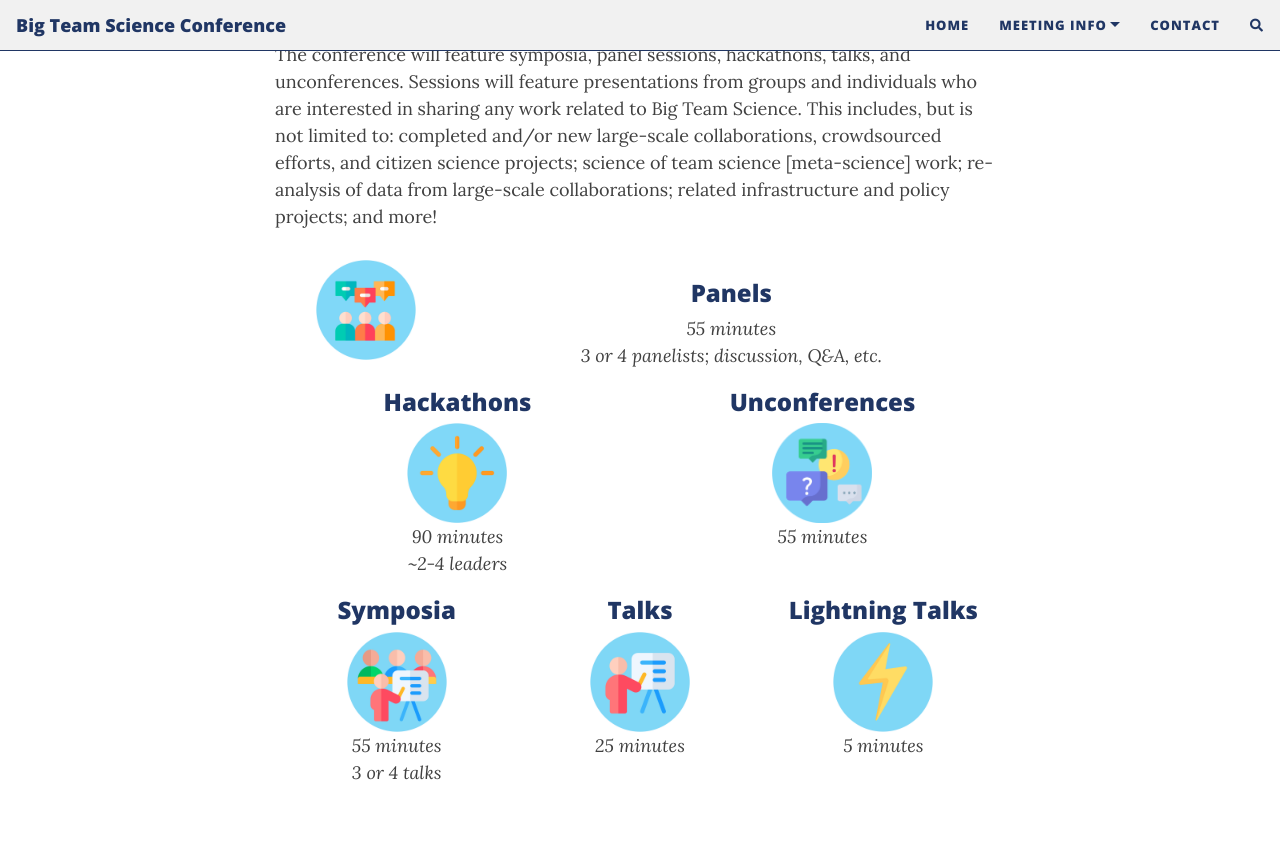
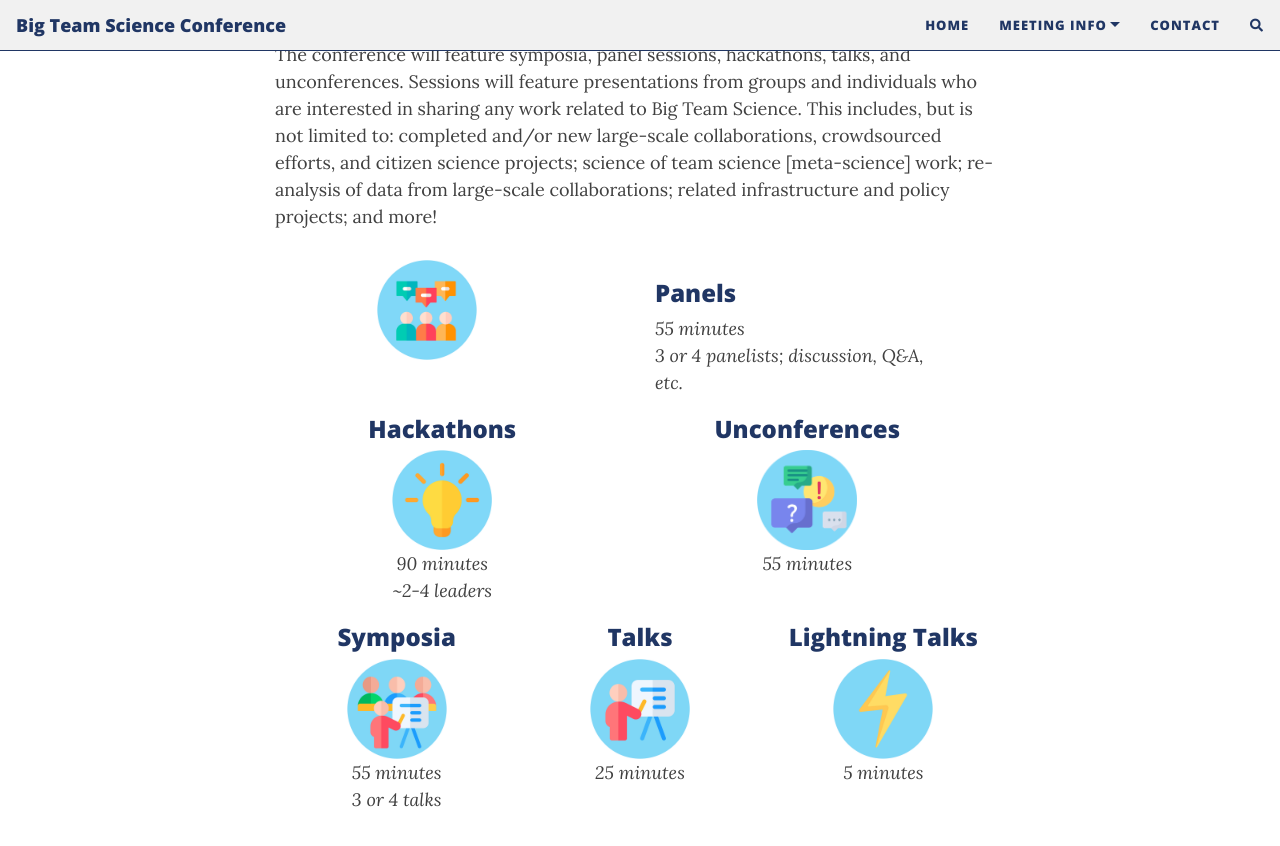
Before and after one commit to bigteamscienceconference/bigteamscienceconference.github.io, a Jekyll site: the page built from submissions.md, in a window 1280 px wide and 900 px high, scrolled down 545 px. Shown: the top 846 px of the window. Built offline with Jekyll 4.4.1, drawn with Linux system fonts in a browser that asks for light colours; nearby versions of some CDN libraries; comment, search, counter and statistics services are not loaded.

Commit message:
Update submissions.md

```diff
--- a/submissions.md
+++ b/submissions.md
@@ -21,17 +21,17 @@
 <section>
   <div class="container">
     <div class="row justify-content-around">
-      <div class="col-sm-3 col-xs-6" align="center">
+      <div class="col-sm-3" align="center">
         <img src="/assets/img/panel.png" alt="panel" width="100" height="100"><br>
       </div>
-      <div class="col-sm-9 col-xs-6" align="center">
+      <div class="col-sm-5" align="left">
         <h3>Panels</h3>
         <i>55 minutes</i><br>
         <i>3 or 4 panelists; discussion, Q&A, etc.</i><br>
       </div>
     </div>
     <div class="row justify-content-around">
-      <div class="col-sm-4 col-xs-6" align="center">
+      <div class="col-sm-3" align="center">
         <h3>Hackathons</h3>
         <img src="/assets/img/hackathon.png" alt="hackathon" width="100" height="100"><br>
         <i>90 minutes</i><br>
```
